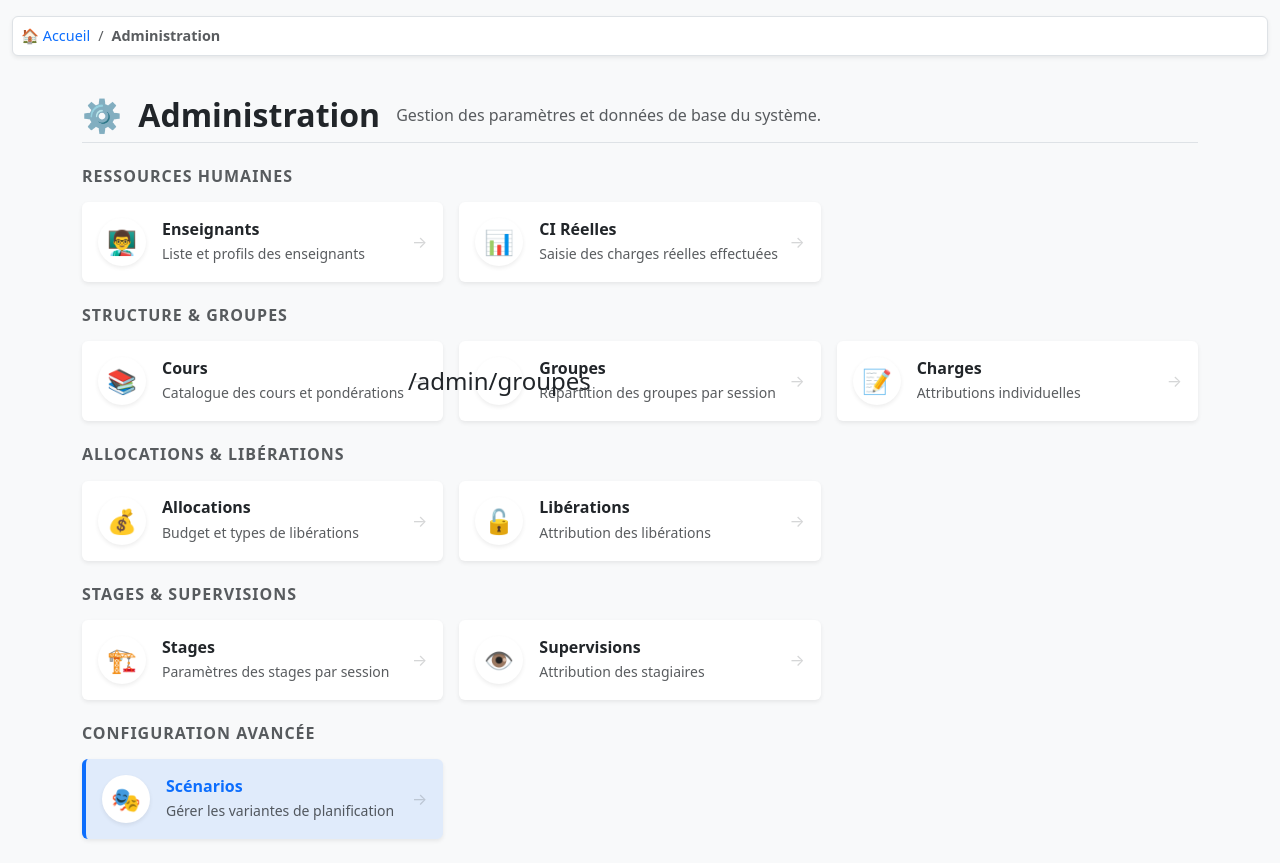
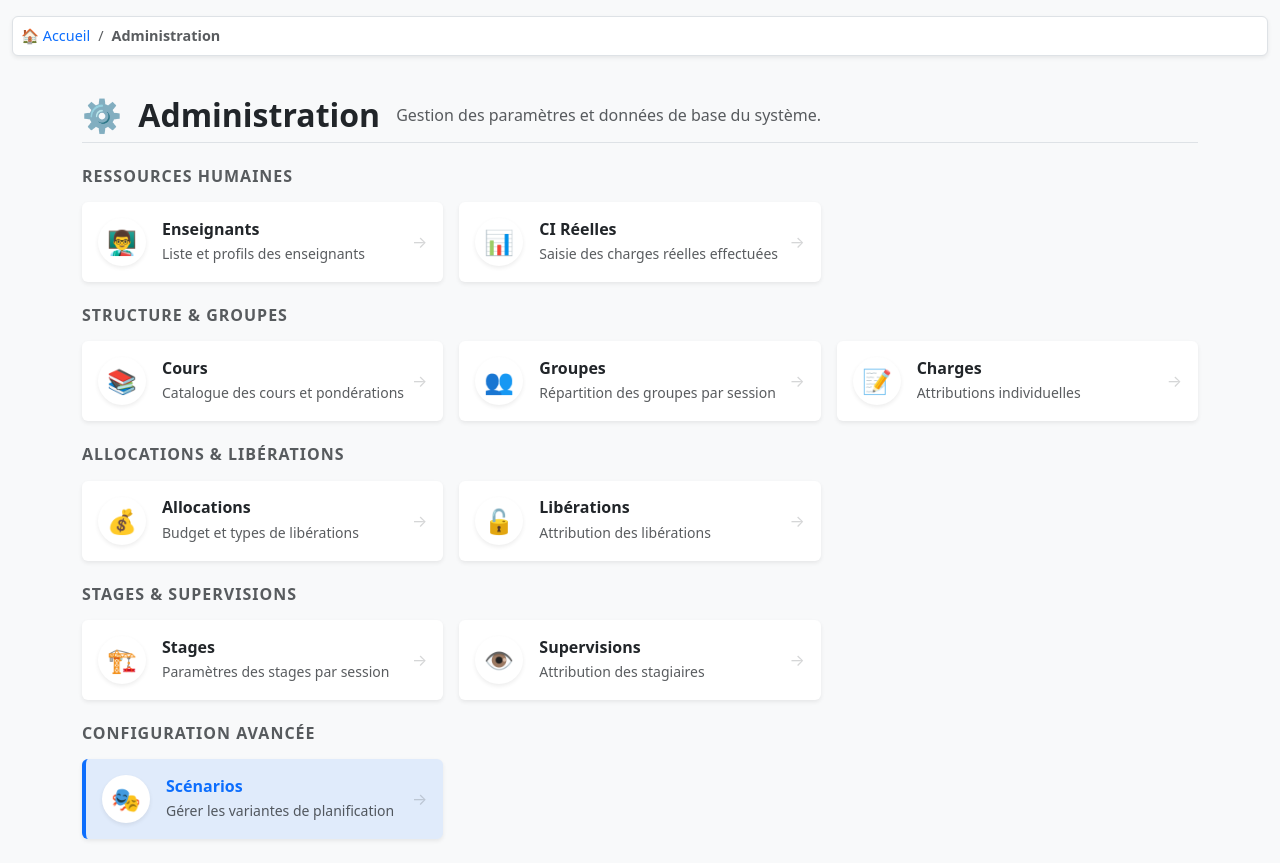
Before and after one commit to kimlavoie/rcd-toolkit, a Next.js app: page /admin in a window 1280 px wide. Built offline with nearby package versions, Linux system fonts and the light colour scheme; no server answers; sample sign-in values are in the browser's storage.

Commit message:
Corrigé un bogue dans l'admin (manuel)

```diff
--- a/app/admin/page.tsx
+++ b/app/admin/page.tsx
@@ -44,7 +44,7 @@ export default function AdminPage(){
             group: "Structure & Groupes",
             items: [
                 { title: "Cours", icon: "📚", href: "/admin/cours", desc: "Catalogue des cours et pondérations" },
-                { title: "Groupes", icon: "/admin/groupes", href: "/admin/groupes", desc: "Répartition des groupes par session" },
+                { title: "Groupes", icon: "👥", href: "/admin/groupes", desc: "Répartition des groupes par session" },
                 { title: "Charges", icon: "📝", href: "/admin/charges", desc: "Attributions individuelles" }
             ]
         },
```
Also changed, not shown: TODO.txt.
